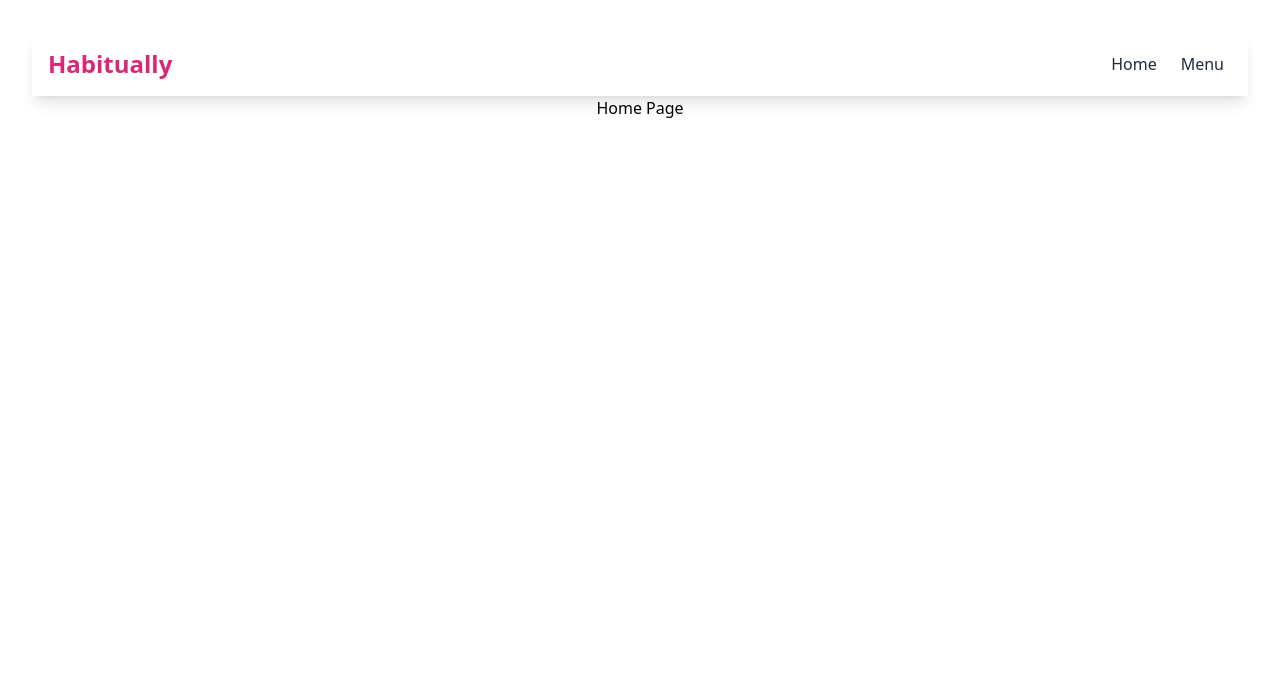
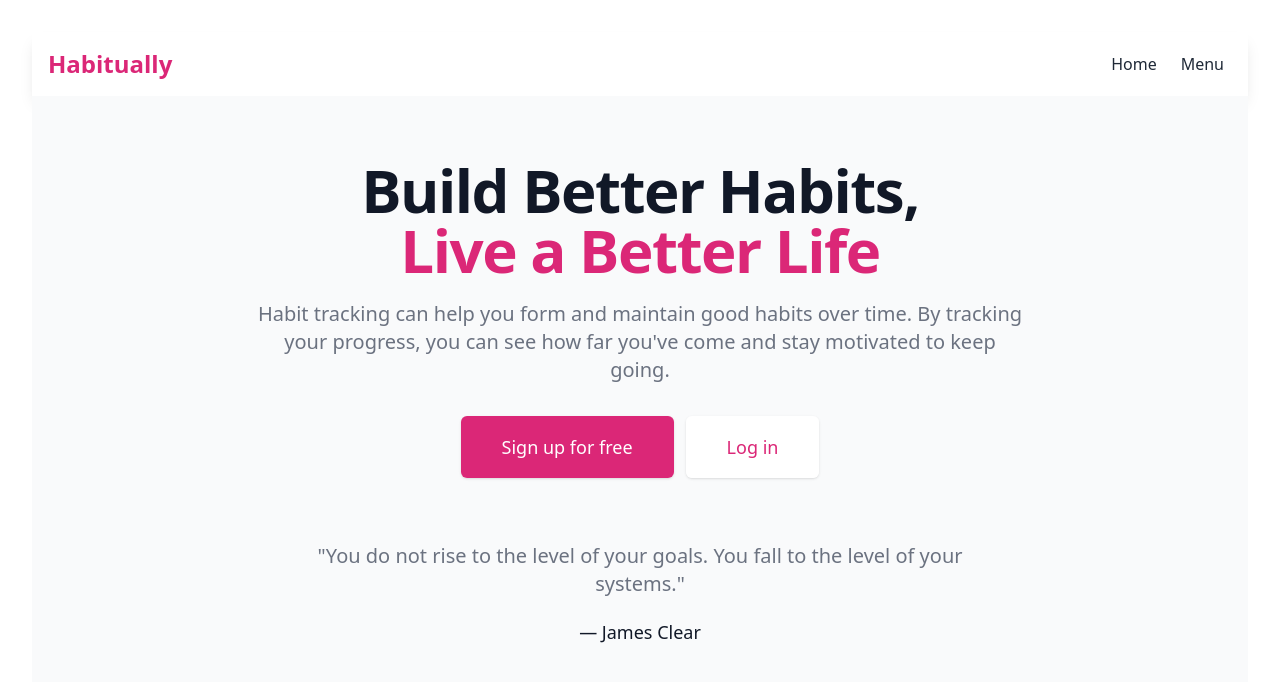
Before and after one commit to MaxEdwards20/Habitually, a React (Vite) app: page /home in a window 1280 px wide. Shown: the top 682 px of the page. Built offline with nearby package versions, Linux system fonts and the light colour scheme; no server answers.

Commit message:
Solves problem with displaying the locations of where habits were completed.

```diff
--- a/src/components/Navbar.tsx
+++ b/src/components/Navbar.tsx
@@ -8,14 +8,13 @@ import { logout } from "../utils/hooks";
 export const NavBar = () => {
   const [showMenu, setShowMenu] = useState(false);
 
-
   const toggleMenu = () => {
     setShowMenu(!showMenu);
   };
 
   const handleLogout = () => {
     setShowMenu(false);
-    handleLogout();
+    logout();
   };
 
   return (
--- a/src/pages/Calendar.tsx
+++ b/src/pages/Calendar.tsx
@@ -28,7 +28,6 @@ export const Calendar: React.FC = () => {
       .map((habit) => habit.id!!);
 
     // Add the array of habit names to the accumulator object
-    console.log("Habits by day is : ", habitsForDay);
     return { ...acc, [day.name]: habitsForDay };
   }, {});
   const [habitsCompleted, setHabitsCompleted] = useState(habitsByDay);
@@ -60,6 +59,7 @@ export const Calendar: React.FC = () => {
     const habitLog: HabitLog = {
       habitId: habit.id!!,
       createdAt: new Date().toISOString(),
+      dayCompleted: day,
       lat,
       long,
     };
@@ -69,6 +69,7 @@ export const Calendar: React.FC = () => {
 
   return (
     <div className="mt-16 bg-white rounded-lg shadow overflow-hidden">
+      <div className="text-4xl text-left px-4 py-2">Log Your Habits</div>
       <table className="min-w-full leading-normal">
         <thead className="bg-pink-500 text-white">
           <tr>
--- a/src/pages/HabitMap.tsx
+++ b/src/pages/HabitMap.tsx
@@ -1,37 +1,64 @@
-import { GoogleMap, LoadScript, Marker } from "@react-google-maps/api";
+import {
+  GoogleMap,
+  LoadScript,
+  Marker,
+  useJsApiLoader,
+} from "@react-google-maps/api";
 import React, { useEffect, useState } from "react";
-import { loadHabits } from "../utils/hooks";
+import { getLocation, loadHabits } from "../utils/hooks";
 import { Habit, HabitLog } from "../utils/models";
 
-type HabitMapProps = {
-  lat: number;
-  long: number;
-};
-export const HabitMap = ({ lat, long }: HabitMapProps) => {
-  const [mapCenter, setMapCenter] = useState({ lat: lat, lng: long });
+export const HabitMap = () => {
+  const [mapCenter, setMapCenter] = useState({ lat: 41.750476, lng: -111.807 });
   const [habits, setHabits] = useState<Habit[]>([]);
+  const [counter, setCounter] = useState(0);
+  const [dataReady, setDataReady] = useState(false);
+  const { isLoaded } = useJsApiLoader({
+    // https://stackoverflow.com/questions/63760821/google-api-is-already-presented-in-react-app
+    id: "google-map-script",
+    googleMapsApiKey: import.meta.env.VITE_MAPS_API_KEY,
+  });
 
   useEffect(() => {
-    setMapCenter({ lat: lat, lng: long });
-  }, [lat, long]);
-
-  useEffect(() => {
-    loadHabits().then((habits) => setHabits(habits));
+    async function setup() {
+      console.log("Collecting habits for habit map");
+      const habits = await loadHabits();
+      setHabits(habits);
+      setDataReady(true);
+    }
+    setup();
   }, []);
 
   const mapStyles = {
     height: "400px",
     width: "100%",
   };
-  //TODO: Get all habitLogs for each habit and add a marker for each habitLog
 
   return (
-    <LoadScript googleMapsApiKey={import.meta.env.VITE_MAPS_API_KEY}>
-      <GoogleMap
-        mapContainerStyle={mapStyles}
-        center={mapCenter}
-        zoom={14}
-      ></GoogleMap>
-    </LoadScript>
+    <div className="py-4">
+      {dataReady && isLoaded && (
+        <GoogleMap mapContainerStyle={mapStyles} center={mapCenter} zoom={14}>
+          {habits.map((habit) => {
+            const slice = habit.logs?.slice(0, 2);
+            return slice?.map((log, index) => {
+              {
+                if (!log.lat || !log.long || !log.id) {
+                  return;
+                } else {
+                  return (
+                    <Marker
+                      key={`${log.id!}-${index}-${habit.name}`}
+                      position={{ lat: log.lat, lng: log.long }}
+                      title={habit.name}
+                      label={habit.name}
+                    />
+                  );
+                }
+              }
+            });
+          })}
+        </GoogleMap>
+      )}
+    </div>
   );
 };
--- a/src/pages/Home.tsx
+++ b/src/pages/Home.tsx
@@ -1,6 +1,49 @@
 import React, { FC } from "react";
-import { useNavigate } from "react-router-dom";
+import { Link, useNavigate } from "react-router-dom";
 
 export const Home: FC = () => {
-  return <div> Home Page</div>;
+  return (
+    <div className="min-h-screen bg-gray-50">
+      <div className="max-w-7xl mx-auto pt-16 pb-24 px-4 sm:px-6 lg:px-8">
+        <div className="text-center">
+          <h1 className="text-4xl tracking-tight font-extrabold text-gray-900 sm:text-5xl md:text-6xl">
+            <span className="block">Build Better Habits,</span>
+            <span className="block text-pink-600">Live a Better Life</span>
+          </h1>
+          <p className="mt-3 max-w-md mx-auto text-base text-gray-500 sm:text-lg md:mt-5 md:text-xl md:max-w-3xl">
+            Habit tracking can help you form and maintain good habits over time.
+            By tracking your progress, you can see how far you've come and stay
+            motivated to keep going.
+          </p>
+          <div className="mt-5 max-w-md mx-auto sm:flex sm:justify-center md:mt-8">
+            <div className="rounded-md shadow">
+              <Link
+                to={"/create-account"}
+                className="w-full flex items-center justify-center px-8 py-3 border border-transparent text-base font-medium rounded-md text-white bg-pink-600 hover:bg-pink-700 md:py-4 md:text-lg md:px-10"
+              >
+                Sign up for free
+              </Link>
+            </div>
+            <div className="mt-3 rounded-md shadow sm:mt-0 sm:ml-3">
+              <Link
+                to={"/login"}
+                className="w-full flex items-center justify-center px-8 py-3 border border-transparent text-base font-medium rounded-md text-pink-600 bg-white hover:bg-gray-50 md:py-4 md:text-lg md:px-10"
+              >
+                Log in
+              </Link>
+            </div>
+          </div>
+        </div>
+        <blockquote className="mt-16">
+          <p className="text-xl text-gray-500 max-w-2xl mx-auto text-center">
+            "You do not rise to the level of your goals. You fall to the level
+            of your systems."
+          </p>
+          <p className="mt-5 text-lg font-medium text-gray-900 text-center">
+            &mdash; James Clear
+          </p>
+        </blockquote>
+      </div>
+    </div>
+  );
 };
--- a/src/pages/Profile.tsx
+++ b/src/pages/Profile.tsx
@@ -46,9 +46,10 @@ export const Profile = () => {
         <div className="flex flex-row items-center justify-between w-full mb-10">
           <HiUserCircle className="text-5xl text-pink-500" />
           <div className="flex flex-row space-x-8">
-            <Link to="/calendar">
-              <AiOutlineCalendar className="text-3xl hover:text-pink-500 cursor-pointer" />
-            </Link>
+            <AiOutlineCalendar
+              onClick={() => navigate("/calendar")}
+              className="text-3xl hover:text-pink-500 cursor-pointer"
+            />
             <FiSettings className="text-3xl hover:text-pink-500 cursor-pointer" />
             <FiLogOut
               className="text-3xl hover:text-pink-500 cursor-pointer"
@@ -63,6 +64,19 @@ export const Profile = () => {
           >
             Create a Habit
           </button>
+          <button
+            onClick={() => navigate("/habit-map")}
+            className="bg-pink-500 text-white px-6 py-3 rounded-md hover:bg-pink-600 transition-colors duration-300"
+          >
+            Your Habit Locations
+          </button>
+
+          <button
+            onClick={() => navigate("/calendar")}
+            className="bg-pink-500 text-white px-6 py-3 rounded-md hover:bg-pink-600 transition-colors duration-300"
+          >
+            Log Your Progress
+          </button>
 
           {/* Add more items here */}
         </div>
@@ -70,7 +84,6 @@ export const Profile = () => {
       <Modal isOpen={showModal} onClose={handleCloseModal}>
         <CreateHabit habits={habits} setHabits={setHabits} />
       </Modal>
-      <HabitMap lat={0} long={10}></HabitMap>
     </>
   );
 };
--- a/src/utils/hooks.tsx
+++ b/src/utils/hooks.tsx
@@ -1,9 +1,18 @@
 import { signOut } from "firebase/auth";
-import { collection, getDocs, query, where } from "firebase/firestore";
+import {
+  addDoc,
+  collection,
+  doc,
+  getDoc,
+  getDocs,
+  query,
+  setDoc,
+  where,
+} from "firebase/firestore";
 import { useEffect, useState } from "react";
 import { Api } from "../api/api";
 import { auth, db } from "../lib/firebase";
-import { Habit, User } from "./models";
+import { Habit, HabitLog, User } from "./models";
 
 export const logout = () => {
   console.log("Logging out...");
@@ -18,12 +27,24 @@ export const loadHabits = async () => {
     )
   );
   const habits: Habit[] = [];
-  querySnapshot.forEach((doc) => {
+  querySnapshot.forEach(async (doc) => {
     const habit = doc.data() as Habit;
     habit.id = doc.id;
     habits.push(habit);
+    // Get the habit logs
+    for (const habit of habits) {
+      const querySnapshot = await getDocs(
+        query(collection(db, `habits/${habit.id}/habitLogs`))
+      );
+      querySnapshot.forEach(async (doc) => {
+        if (!habit.logs) habit.logs = [];
+        const habitLog = doc.data() as HabitLog;
+        habitLog.id = doc.id;
+        habit.logs.push(habitLog);
+      });
+    }
   });
-  console.log("Habits: ", habits);
+  console.log(habits);
   return habits;
 };
 
--- a/src/utils/models.ts
+++ b/src/utils/models.ts
@@ -11,6 +11,7 @@ export type Habit = {
   startDate: string;
   description?: string;
   userId: string;
+  logs?: HabitLog[];
 };
 
 export type HabitLog = {
@@ -19,6 +20,7 @@ export type HabitLog = {
   createdAt: string;
   lat?: number;
   long?: number;
+  dayCompleted: string;
 };
 
 export type Day = {
--- a/src/utils/routes.tsx
+++ b/src/utils/routes.tsx
@@ -6,6 +6,7 @@ import { Home } from "../pages/Home";
 import { Layout } from "../pages/Layout";
 import { Login } from "../pages/Login";
 import { Profile } from "../pages/Profile";
+import { HabitMap } from "../pages/HabitMap";
 
 export const router = createBrowserRouter([
   {
@@ -36,6 +37,10 @@ export const router = createBrowserRouter([
         path: "/calendar",
         element: <Calendar></Calendar>,
       },
+      {
+        path: "/habit-map",
+        element: <HabitMap></HabitMap>
+      },
 
       { path: "*", element: <Navigate to="home" replace /> },
     ],
```
